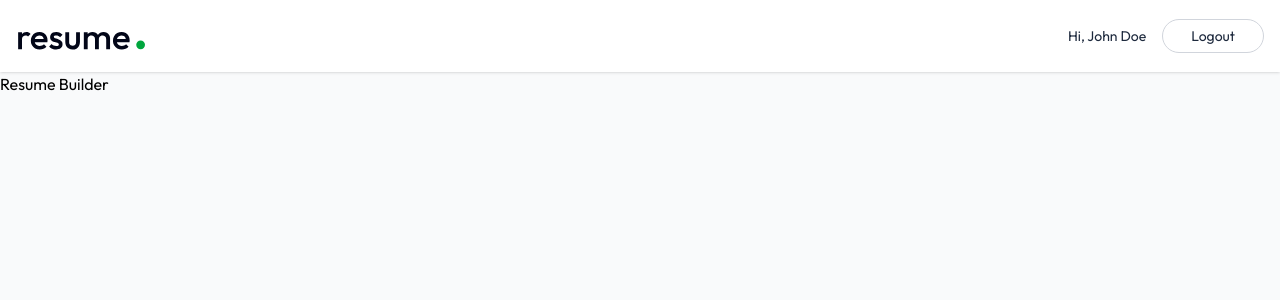
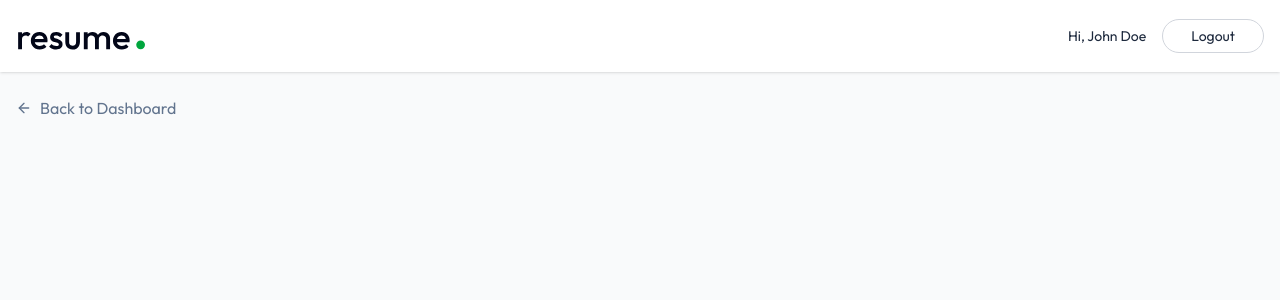
Before and after one commit to Boythesanket/resume-builder, a React (Vite) app in the folder frontend/: page /app/builder/1 in a window 1280 px wide. Shown: the top 300 px of the page. Built offline with nearby package versions, Linux system fonts and the light colour scheme.

Commit message:
dashboard page updated

```diff
--- a/frontend/src/pages/Dashboard.jsx
+++ b/frontend/src/pages/Dashboard.jsx
@@ -85,6 +85,7 @@ function Dashboard() {
             </p>
           </button>
         </div>
+
         <hr className="border-slate-300 my-6 sm:w-76.25" />
 
         <div className="grid grid-cols-2 sm:flex flex-wrap gap-4">
--- a/frontend/src/pages/ResumeBuilder.jsx
+++ b/frontend/src/pages/ResumeBuilder.jsx
@@ -1,7 +1,50 @@
-import React from "react";
+import React, { useEffect } from "react";
+import { Link, useParams } from "react-router-dom";
+import { dummyResumeData } from "../assets/assets";
+import { ArrowLeftIcon } from "lucide-react";
 
 function ResumeBuilder() {
-  return <div>Resume Builder</div>;
+  const { resumeId } = useParams();
+
+  const [resumeData, setResumeData] = React.useState({
+    _id: "",
+    title: "",
+    personal_info: {},
+    professional_summary: "",
+    experience: [],
+    education: [],
+    project: [],
+    skills: [],
+    template: "classic",
+    accent_color: "#3B82F6",
+    public: false,
+  });
+
+  const loadExistingResume = async () => {
+    const resume = dummyResumeData.find((resume) => resume._id === resumeId);
+    if (resume) {
+      setResumeData(resume);
+      document.title = resume.title;
+    }
+  };
+
+  useEffect(() => {
+    loadExistingResume();
+  }, []);
+
+  return (
+    <div>
+      <div className="max-w-7xl mx-auto px-4 py-6">
+        <Link
+          to={"/app"}
+          className="inline-flex gap-2 items-center text-slate-500 hover:text-slate-700 transition-all"
+        >
+          <ArrowLeftIcon className="size-4" />
+          Back to Dashboard
+        </Link>
+      </div>
+    </div>
+  );
 }
 
 export default ResumeBuilder;
```
